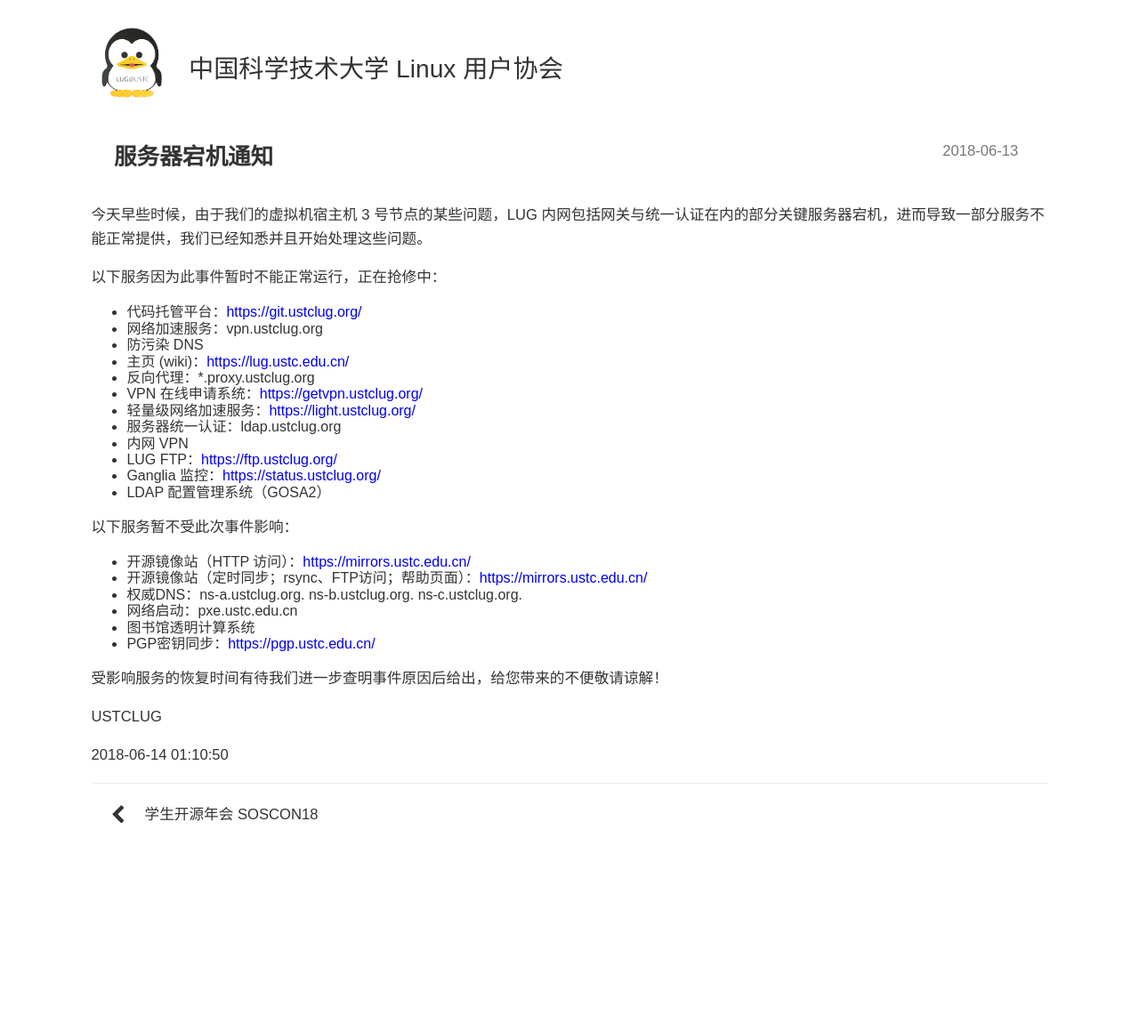
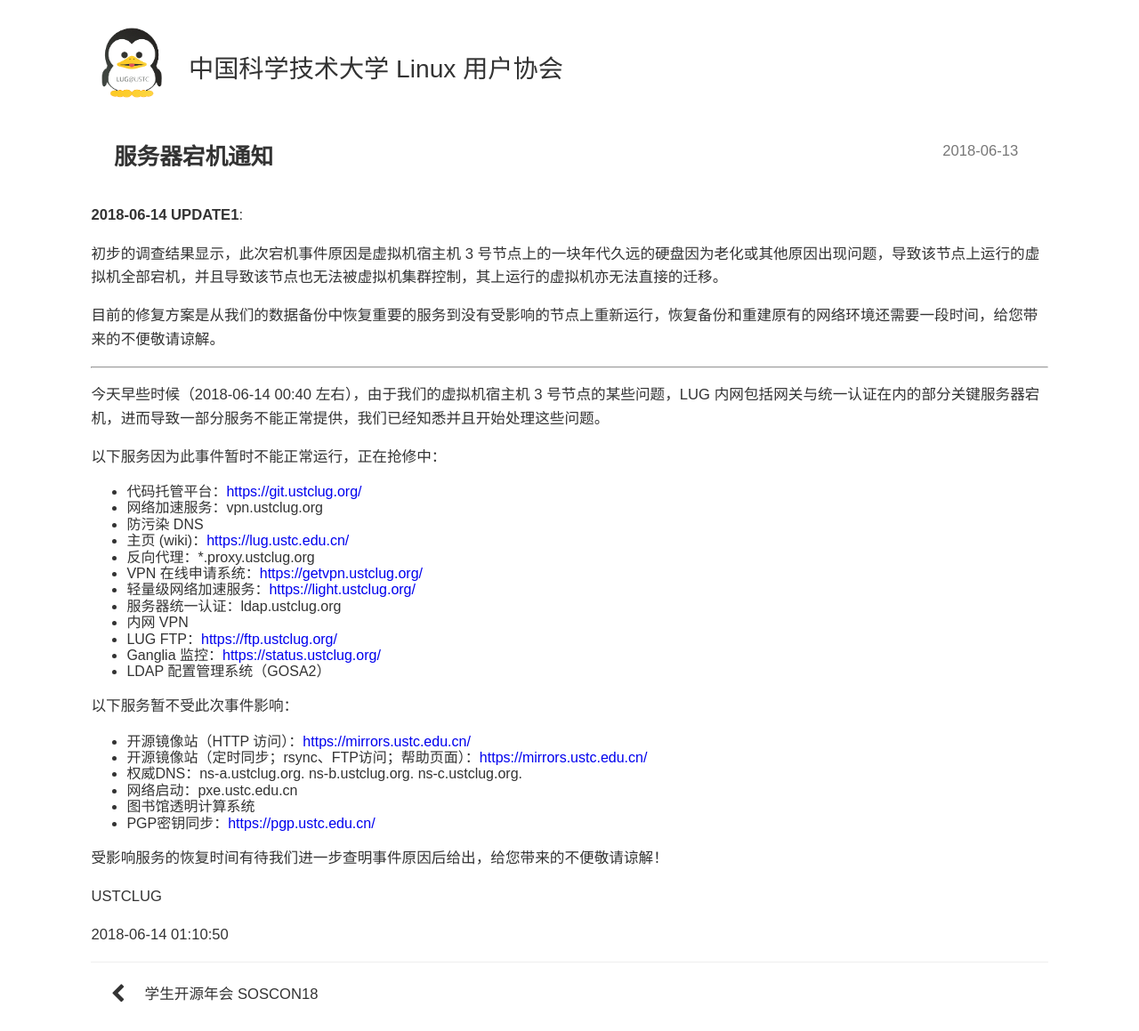
Before and after one commit to ustclug/news, a Jekyll site: the page built from _posts/2018-06-14-server-down.md, in a window 1280 px wide. Shown: the whole page at 89% size. Built offline with Jekyll 4.4.1, drawn with Linux system fonts in a browser that asks for light colours; before the commit the page ends 958 px from its top, so only the background shows below that.

Commit message:
add update

```diff
--- a/_posts/2018-06-14-server-down.md
+++ b/_posts/2018-06-14-server-down.md
@@ -9,7 +9,17 @@
 tags: []
 ---
 
-今天早些时候，由于我们的虚拟机宿主机 3 号节点的某些问题，LUG 内网包括网关与统一认证在内的部分关键服务器宕机，进而导致一部分服务不能正常提供，我们已经知悉并且开始处理这些问题。
+**2018-06-14 UPDATE1**:
+
+初步的调查结果显示，此次宕机事件原因是虚拟机宿主机 3 号节点上的一块年代久远的硬盘因为老化或其他原因出现问题，导致该节点上运行的虚拟机全部宕机，并且导致该节点也无法被虚拟机集群控制，其上运行的虚拟机亦无法直接的迁移。
+
+目前的修复方案是从我们的数据备份中恢复重要的服务到没有受影响的节点上重新运行，恢复备份和重建原有的网络环境还需要一段时间，给您带来的不便敬请谅解。
+
+----
+
+
+
+今天早些时候（2018-06-14 00:40 左右），由于我们的虚拟机宿主机 3 号节点的某些问题，LUG 内网包括网关与统一认证在内的部分关键服务器宕机，进而导致一部分服务不能正常提供，我们已经知悉并且开始处理这些问题。
 
 
 
```
